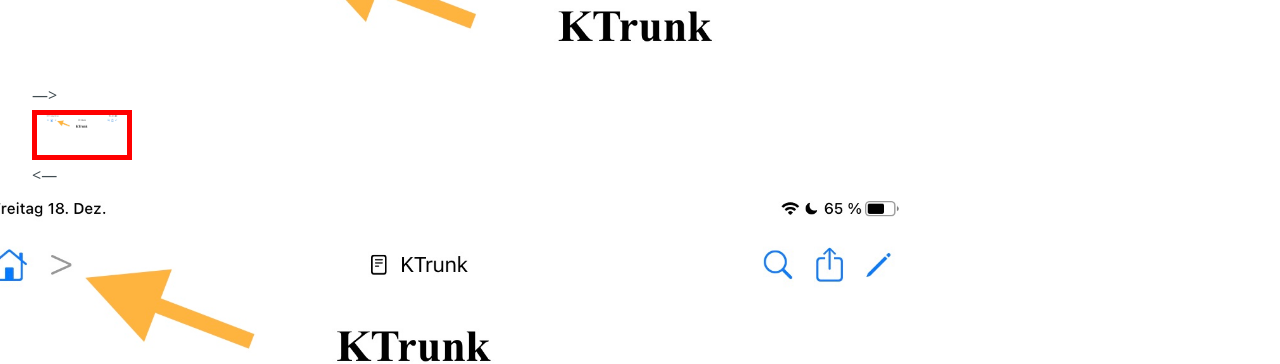
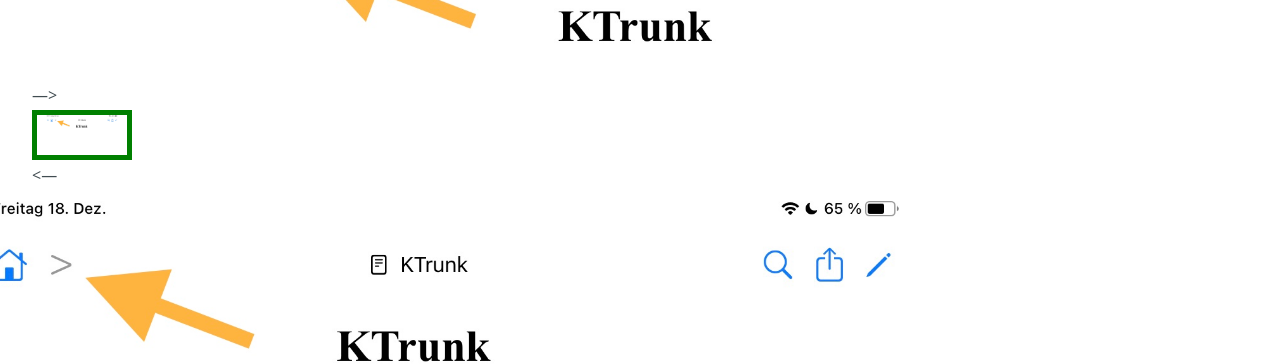
Before and after one commit to cs-LA/home, a Jekyll site: the page built from KTrunk/Manual/NavigationButtons.md, in a window 1280 px wide. Shown: the part 428-792 px from the top of the page. Built offline with Jekyll 4.4.1, drawn with Linux system fonts in a browser that asks for light colours; our own code applies the rules of GitHub Pages for plain Markdown files.

Commit message:
Update NavigationButtons.md

```diff
--- a/KTrunk/Manual/NavigationButtons.md
+++ b/KTrunk/Manual/NavigationButtons.md
@@ -14,8 +14,8 @@
 
 
 --->
-<div style="width: 100px; height: 50px; border: 5px solid red; overflow: hidden">
-  <img src="NavigationButtons.png">
+<div style="width: 100px; height: 50px; border: 5px solid green; overflow: hidden">
+  <img src="NavigationButtons.png" width=900>
 </div>
 <---
 
```
